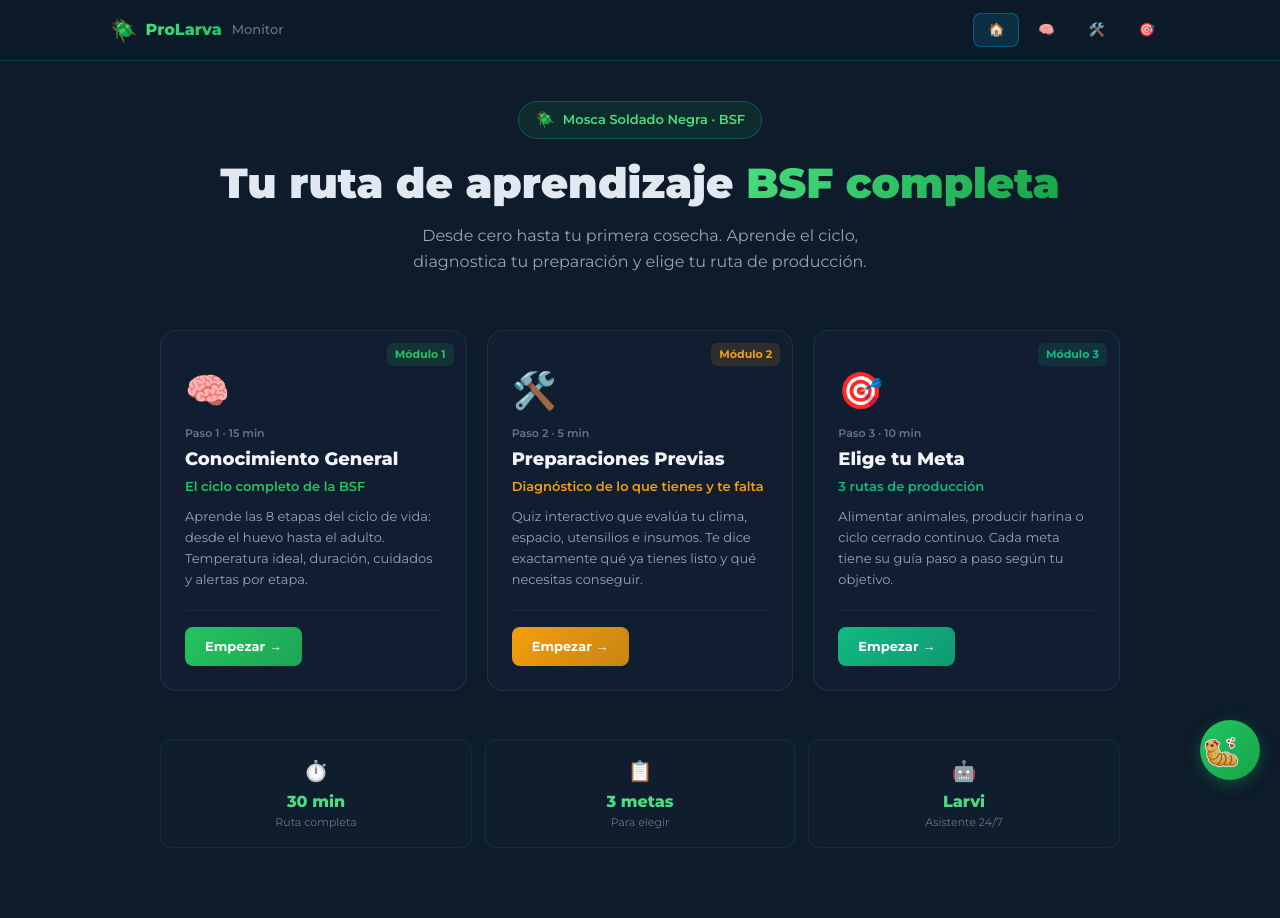
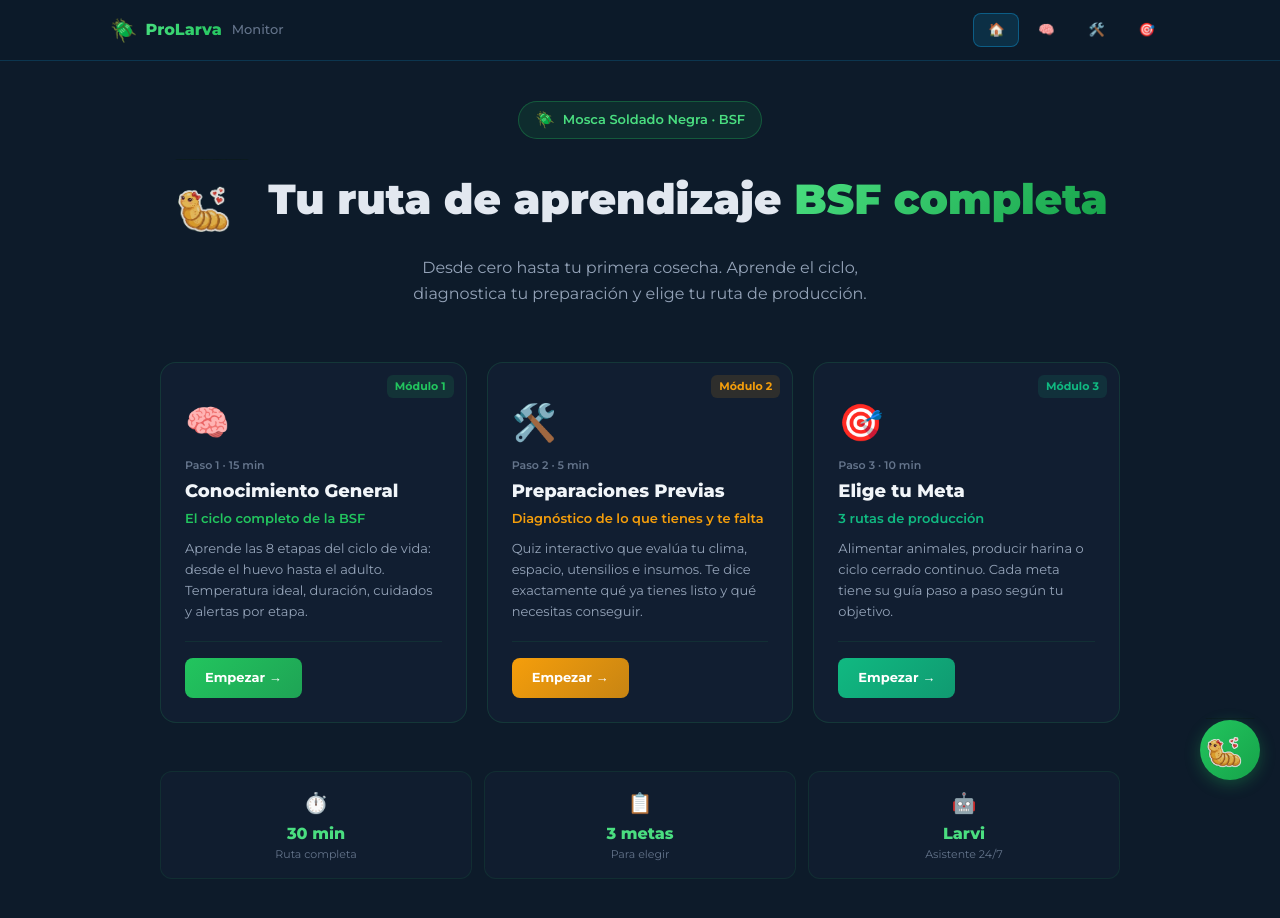
Before and after one commit to coronelzuth/prolarva, a Next.js app: page / in a window 1280 px wide. Shown: the top 918 px of the page. Built offline with nearby package versions, Linux system fonts and the light colour scheme.

Commit message:
feat: larvi centrada en boton + mascota al lado del titulo en home

```diff
--- a/src/app/page.tsx
+++ b/src/app/page.tsx
@@ -61,12 +61,15 @@
           <span>🪲</span>
           <span style={{ fontSize: 13, color: '#4ade80', fontWeight: 600 }}>Mosca Soldado Negra · BSF</span>
         </div>
-        <h1 style={{ fontSize: 'clamp(26px,5vw,42px)', fontWeight: 900, lineHeight: 1.15, marginBottom: 16 }}>
-          Tu ruta de aprendizaje{' '}
-          <span style={{ background: 'linear-gradient(135deg,#4ade80,#16a34a)', WebkitBackgroundClip: 'text', WebkitTextFillColor: 'transparent' }}>
-            BSF completa
-          </span>
-        </h1>
+        <div style={{ display: 'flex', alignItems: 'center', justifyContent: 'center', gap: 16, marginBottom: 16 }}>
+          <img src="/larvi-mascota.png" alt="Larvi" style={{ width: 80, height: 80, objectFit: 'contain', flexShrink: 0 }} />
+          <h1 style={{ fontSize: 'clamp(26px,5vw,42px)', fontWeight: 900, lineHeight: 1.15, margin: 0, textAlign: 'left' }}>
+            Tu ruta de aprendizaje{' '}
+            <span style={{ background: 'linear-gradient(135deg,#4ade80,#16a34a)', WebkitBackgroundClip: 'text', WebkitTextFillColor: 'transparent' }}>
+              BSF completa
+            </span>
+          </h1>
+        </div>
         <p style={{ fontSize: 16, color: '#94a3b8', maxWidth: 520, margin: '0 auto 24px', lineHeight: 1.6 }}>
           Desde cero hasta tu primera cosecha. Aprende el ciclo, diagnostica tu preparación y elige tu ruta de producción.
         </p>
--- a/src/components/Larvi.tsx
+++ b/src/components/Larvi.tsx
@@ -270,7 +270,7 @@
         }}
         title="Hablar con Larvi"
       >
-        <LarviSVG size={54} style={{ transform: 'translate(-3px, -5px)' }} />
+        <LarviSVG size={54} style={{ transform: 'translate(0px, -5px)' }} />
       </button>
     </>
   );
```
